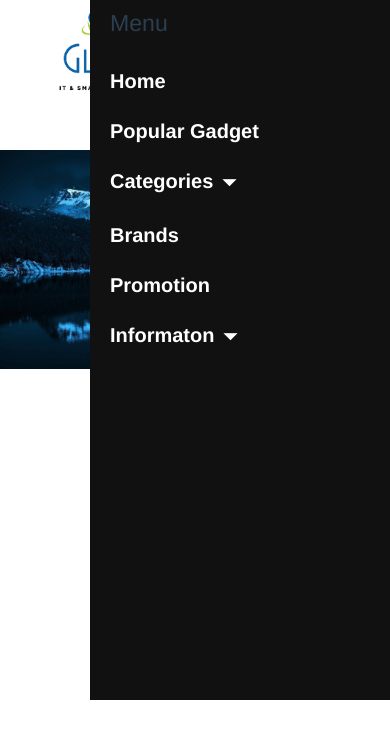
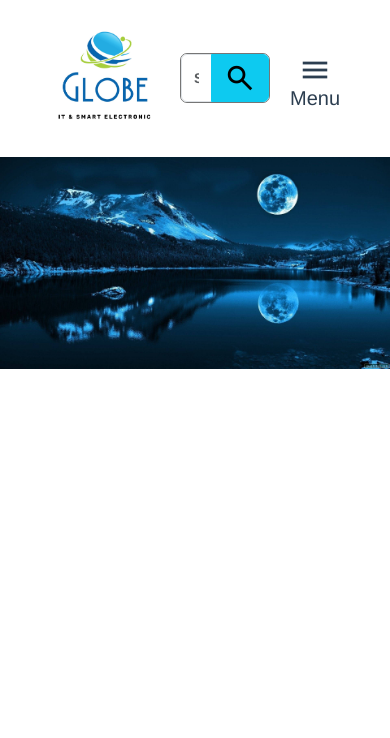
Before and after one commit to itGateway-Software-Development/globe, a Vue app: page /#/ in a window 390 px wide. Shown: the top 738 px of the page. Built offline with nearby package versions, Linux system fonts and the light colour scheme.

Commit message:
Mobile Nav

```diff
--- a/src/components/Header.vue
+++ b/src/components/Header.vue
@@ -25,20 +25,31 @@
           Contact Us <br />
           +959 880 441 046
         </p>
-        <p class="menu">
-          <span class="material-symbols-outlined"> menu </span>
-        </p>
+        <div class="menu" @click="MobileToggle()" v-if="!isShow">
+          <span class="material-symbols-outlined" > menu </span>
+          <p>Menu</p>
         </div>
       </div>
-    <div class="content-wrapper navigation">
+    </div>
+    <div class="content-wrapper navigation" v-if="isShow">
       <nav>
-        <div class="nav-item"><a href="#">Home</a></div>
-        <div class="nav-item"><a href="#">Popular Gadget</a></div>
-        <div class="nav-item">
-          <a href="" class="d-flex"
-            >Categories
-            <span class="material-symbols-outlined"> arrow_drop_down </span></a
-          >
+        <div class="close">
+          <h3>Menu</h3>
+          <span class="material-symbols-outlined" @click="MobileToggle()">
+close
+</span>
+        </div>
+        <ul>
+          <li class="nav-item">
+            <router-link to="/">Home</router-link>
+          </li>
+          <li class="nav-item">
+            <router-link to="/">Popular Gadgets</router-link>
+          </li>
+          <li class="nav-item">
+            <router-link to="/" class="f-d">Categories<span class="material-symbols-outlined">
+              arrow_drop_down
+            </span>
             <div class="dropdown">
             <div
               class="dropdown-item"
@@ -59,39 +70,37 @@
               </div>
             </div>
             </div>
-        </div>
-        <div class="nav-item">
-          <a href="#">Brands</a>
-        </div>
-        <div class="nav-item"><a href="#">Promotion</a></div>
-        <div class="nav-item">
-          <a href="#" class="d-flex"
-            >Informaton<span class="material-symbols-outlined">
+          </router-link>
+          </li>
+          <li class="nav-item">
+            <router-link to="/">Brands</router-link>
+          </li>
+          <li class="nav-item">
+            <router-link to="/">Promotion</router-link>
+          </li>
+          <li class="nav-item">
+            <router-link to="/" class="d-flex">Information<span class="material-symbols-outlined">
               arrow_drop_down
-            </span></a
-          >
+            </span>
             <div class="dropdown">
               <div class="dropdown-item">
-              <router-link
-                to="#"
-                v-for="text in Information"
-                :key="text"
-                class="item"
-              >
+                <router-link to="/" v-for="text in Infromation" :key="text" class="item">
                   {{ text.name }}
                 </router-link>
               </div>
             </div>
-        </div>
+          </router-link>
+          </li>
+
+        </ul>
       </nav>
     </div>
-    <MobileMenu></MobileMenu>
   </div>
 </template>
 
 <script>
-import MobileMenu from "./MobileMenu";
 import { ref } from "vue";
+import MobileMenu from './MobileMenu.vue';
 export default {
   components: { MobileMenu },
   setup() {
@@ -376,13 +385,19 @@ export default {
       },
     ];
 
-    return { categories };
+    let isShow = ref(false)
+    let MobileToggle=()=>{
+     isShow!=isShow
+    }
+
+    return { categories, isShow, MobileToggle };
   },
 };
 </script>
 
-<style>
+<style scoped>
 .sticky-header {
+  width: 100%;
   display: flex;
   flex-wrap: wrap;
   position: fixed;
@@ -432,7 +447,7 @@ export default {
   font-size: 20px;
 }
 
-p.menu {
+.menu {
   display: none;
 }
 
@@ -447,9 +462,22 @@ nav {
   justify-content: center;
   gap: 120px;
   cursor: pointer;
+  text-align: center;
 }
 
-.nav-item a {
+nav h3 {
+  display: none;
+}
+
+nav ul {
+  display: flex;
+  gap: 100px;
+  margin: 0;
+  padding: 0;
+}
+
+nav ul li a {
+  text-align: left;
   margin: 0;
   font-size: 20px;
   font-weight: 600;
@@ -458,13 +486,15 @@ nav {
   transition: 0.4ms;
 }
 
+
+
 nav .nav-item {
   position: relative;
 }
 
 .dropdown {
   width: 210px;
-  margin-top: 10px;
+  margin-top: 40px;
   position: absolute;
   transform: translateY(0px);
   transition: 0.5s;
@@ -522,11 +552,7 @@ nav .nav-item {
 }
 
 @media (max-width: 1600px) {
-  .content-wrapper {
-    padding: 10px 8% !important;
-  }
-
-  nav {
+  nav ul {
     gap: 70px;
   }
 }
@@ -536,35 +562,99 @@ nav .nav-item {
   p.contact {
     display: none;
   }
+
+ .content-wrapper {
+    padding: 10px 10% !important;
+  }
+
+  nav ul{
+   gap: 35px;
+  }
 }
 
 @media (max-width: 860px) {
-  .navigation {
-    display: none;
-  }
   .icon-group p.heart,
   p.cart,
   p.contact,
   p.sigin {
     display: none;
   }
-  .icon-group p.menu {
+  .icon-group .menu {
     display: block;
-    padding-left: 20px;
     cursor: pointer;
   }
+
+  .menu{
+    margin-top: 6px;
+  }
+
+  .menu p{
+    margin-top: -10px;
+  }
+
   .input-group {
     width: 500px;
   }
-  .header-group {
-    gap: 50px;
+
+  .sticky-header {
     position: fixed;
-    height: 100px;
-  }
-  .sticky-header {
-    position: unset;
     justify-content: center;
     background: #fff;
   }
+
+  .content-wrapper{
+    padding:0 !important;
+  }
+
+  .header-group{
+    padding: 0 30px !important;
+    z-index: -1;
+  }
+
+  .navigation{
+    position: absolute;
+    background: none;
+    display: block;
+    top: 0;
+    right: 0;
+    height: 1000px;
+    background-color: rgba(0, 0, 0, 0.5);
+  }
+
+  .close{
+    padding: 10px;
+    display: flex;
+    gap:  100px;
+  }
+
+  .close .material-symbols-outlined{
+    font-size: 32px;
+    font-weight: 600;
+    cursor: pointer;
+  }
+
+  nav{
+    position: relative;
+    float: right;
+    background: #0f8ec5;
+    height: 1000px;
+    width: 30%;
+    display: inline-block;
+    text-align: left;
+  }
+  nav h3 {
+    display: block;
+  }
+
+  nav ul{
+    display: inline-block;
+    padding: 0 0 20px 0;
+    width: 100%;
+  }
+
+  nav .nav-item {
+    padding: 10px 20px;
+    border-bottom: 1px solid #fff;
+  }
 }
 </style>
--- a/src/components/MobileMenu.vue
+++ b/src/components/MobileMenu.vue
@@ -1,6 +1,8 @@
 <template>
-  <div class="mobile-header float-end">
-    <nav class="float-end">
+  <div class="mobile-header">
+    <div class="mobile-nav-background">
+      <div class="mobile-nav">
+        <nav class="float-end">
       <div class="nav-item"><h3>Menu</h3></div>
       <div class="nav-item"><a href="#">Home</a></div>
       <div class="nav-item"><a href="#">Popular Gadget</a></div>
@@ -50,6 +52,10 @@
         </div>
       </div>
     </nav>
+      </div>
+
+    </div>
+
   </div>
 </template>
 
@@ -65,17 +71,25 @@ export default {};
 @media (max-width: 860px) {
   .mobile-header {
     display: block;
-    position: absolute;
+    width: 860px;
+    height: 960px;
+    overflow: hidden;
+    background: red;
+  }
+
+  .mobile-nav {
+    width: 30%;
+    background-color: red;
     top: 0;
     right: 0;
+    position: absolute;
   }
 
   nav {
     display: inline-block;
     text-align: left;
-    background: #111;
-    width: 300px;
-    height: 700px;
+    background-color: aqua;
+    width: 100%;
     padding: 10px;
   }
 
--- a/src/css/global.css
+++ b/src/css/global.css
@@ -8,6 +8,7 @@
 .content-wrapper {
     padding: 10px 15%;
 }
+
 
 ::placeholder {
     color: #767676;
@@ -22,9 +23,3 @@ a {
 ul li{
     list-style: none;
 }
-
-@media (max-width: 860px) {
-    .content-wrapper {
-        padding: 10px 0;
-    }
-}
--- a/src/views/MainPage.vue
+++ b/src/views/MainPage.vue
@@ -1,13 +1,16 @@
 <template>
+
   <Header></Header>
   <Silder></Silder>
 </template>
 
 <script>
+import MobileMenu from '../components/MobileMenu'
 import Silder from "../components/Silder";
 import Header from "../components/Header";
 export default {
   components: {
+    MobileMenu,
     Silder,
     Header,
   },
```
Lines whose indentation alone changed are shown as unchanged.
